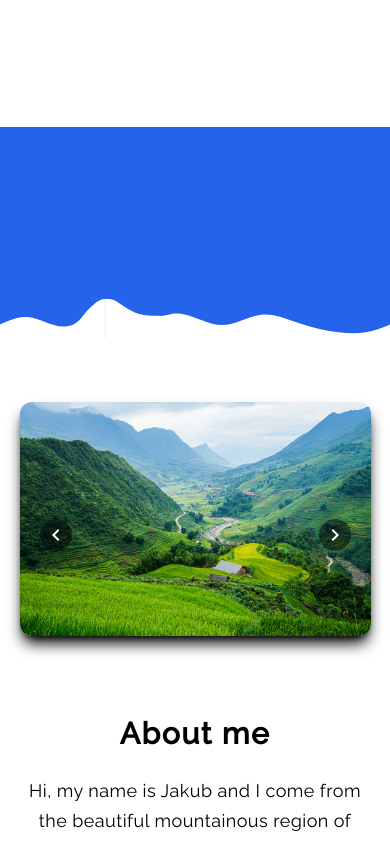
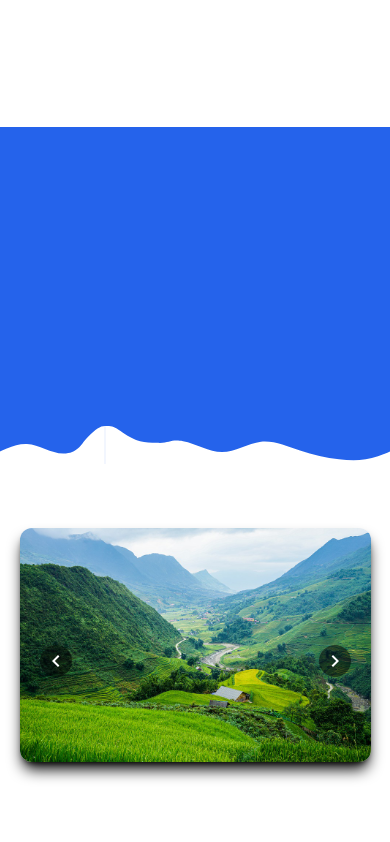
Before and after one commit to kvbaurb99/portfolio, a Next.js app: page / in a window 390 px wide. Shown: the part 1700-2542 px from the top of the page. Built offline with nearby package versions, Linux system fonts and the light colour scheme.

Commit message:
responsive fix

```diff
--- a/src/components/Footer.jsx
+++ b/src/components/Footer.jsx
@@ -2,9 +2,9 @@ import React from 'react'
 
 export default function Footer() {
   return (
-    <div className='w-full h-[500px] flex items-end'>
+    <div className='w-full h-[200px] xl:h-[500px] flex items-end'>
         <div className='h-[30%] w-full bg-blue-600 flex items-center justify-center'>
-            <p className='text-2xl text-white tracking-wider'>2023, <span className='font-bold'>Jakub Urbański</span></p>
+            <p className='text-xl xl:text-2xl text-white tracking-wider'>2023, <span className='font-bold'>Jakub Urbański</span></p>
         </div>
     </div>
   )
--- a/src/components/utils/Project.jsx
+++ b/src/components/utils/Project.jsx
@@ -29,7 +29,7 @@ export default function Project({ tag, description, link }) {
   }
 
   return (
-    <motion.div variants={animationVariant} ref={ref} initial='hidden' animate={isInView ? 'visible' : 'hidden'} className='w-full mx-auto xl:w-[45%] py-[5rem] xl:py-0 xl:h-[500px] rounded-2xl bg-stone-300 flex flex-col shadow-lg shadow-black items-center justify-center'>
+    <motion.div variants={animationVariant} ref={ref} initial='hidden' animate={isInView ? 'visible' : 'hidden'} className='w-full mx-auto xl:w-[45%] py-[3rem] xl:py-0 xl:h-[500px] rounded-2xl bg-stone-300 flex flex-col shadow-lg shadow-black items-center justify-center'>
       {imageSrc && (
         <Image
           src={imageSrc}
--- a/src/styles/globals.css
+++ b/src/styles/globals.css
@@ -4,7 +4,7 @@
 
 
 .wave-container {
-  height: 25vh;
+  height: 40vh;
   position: relative;
 }
 
@@ -23,7 +23,7 @@
 
 @media(max-width:850px) {
   .wave-container::before {
-    height: 67.5px
+    height: 65.5px
   }
 }
 
@@ -92,6 +92,6 @@
 
 @media screen and (max-width: 1280px) {
   .wave-container-projects {
-    height: 75vh;
+    height: 80vh;
   }
 }
```
